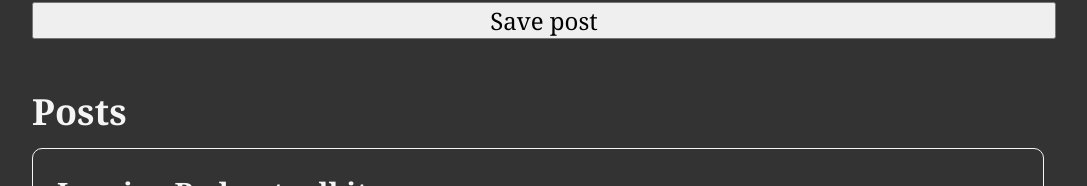
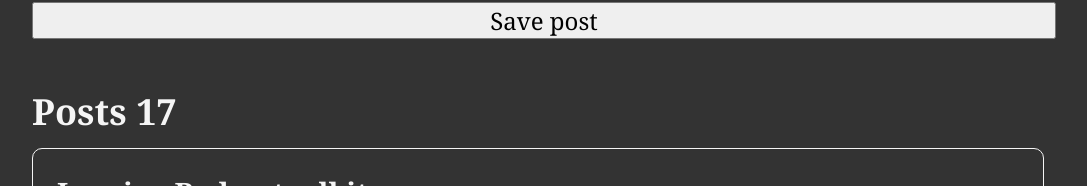
Before and after one commit to shanushikhar/Redux-Bootcamp, a React (Create React App) app in the folder Basic with Example/: page / in a window 1280 px wide. Shown: the part 321-507 px from the top of the page, without its empty margins (96-1183 px from the left). Built offline with nearby package versions, Linux system fonts and the light colour scheme.

Commit message:
added users data

```diff
--- a/Basic with Example/src/Features/Post/AddPostForm.js
+++ b/Basic with Example/src/Features/Post/AddPostForm.js
@@ -1,7 +1,6 @@
 import React, { useState } from "react";
 import { useDispatch } from "react-redux";
 import { postAdded } from "./postSlice";
-import { nanoid } from "@reduxjs/toolkit";
 
 const AddPostForm = () => {
   const dispatch = useDispatch();
--- a/Basic with Example/src/Features/Post/PostsList.js
+++ b/Basic with Example/src/Features/Post/PostsList.js
@@ -1,10 +1,13 @@
 import React from "react";
 import { useSelector } from "react-redux";
 import { selectAllPosts } from "./postSlice";
+import { getAlldata } from "./users";
 
 const PostsList = () => {
   const posts = useSelector(selectAllPosts);
-  console.log(posts);
+  //console.log(posts);
+  const users = useSelector(getAlldata);
+  // console.log(users);
   const renderPosts = posts.map((post) => (
     <article key={post.id}>
       <h3>{post.title}</h3>
@@ -14,7 +17,7 @@ const PostsList = () => {
 
   return (
     <section>
-      <h2>Posts</h2>
+      <h2>Posts {users.value}</h2>
       {renderPosts}
     </section>
   );
--- a/Basic with Example/src/Features/Post/postSlice.js
+++ b/Basic with Example/src/Features/Post/postSlice.js
@@ -6,7 +6,7 @@ const initialState = [
 ];
 
 export const postSlice = createSlice({
-  name: "post",
+  name: "heyman",
   initialState,
   reducers: {
     postAdded: {
--- /dev/null
+++ b/Basic with Example/src/Features/Post/users.js
@@ -0,0 +1,19 @@
+import { createSlice } from "@reduxjs/toolkit";
+
+const initialState = {
+  datas: [
+    { id: 1, name: "one" },
+    { id: 2, name: "two" },
+    { id: 3, name: "three" },
+  ],
+  value: 17,
+};
+
+const usersData = createSlice({
+  name: "myUser",
+  initialState,
+  reducers: {},
+});
+
+export const getAlldata = (state) => state.nameFromStore_js;
+export default usersData.reducer;
--- a/Basic with Example/src/Redux Store/store.js
+++ b/Basic with Example/src/Redux Store/store.js
@@ -1,8 +1,10 @@
 import { configureStore } from "@reduxjs/toolkit";
 import postsReducer from "../Features/Post/postSlice";
+import userReducer from "../Features/Post/users";
 
 export const store = configureStore({
   reducer: {
     posts: postsReducer,
+    nameFromStore_js: userReducer,
   },
 });
```
